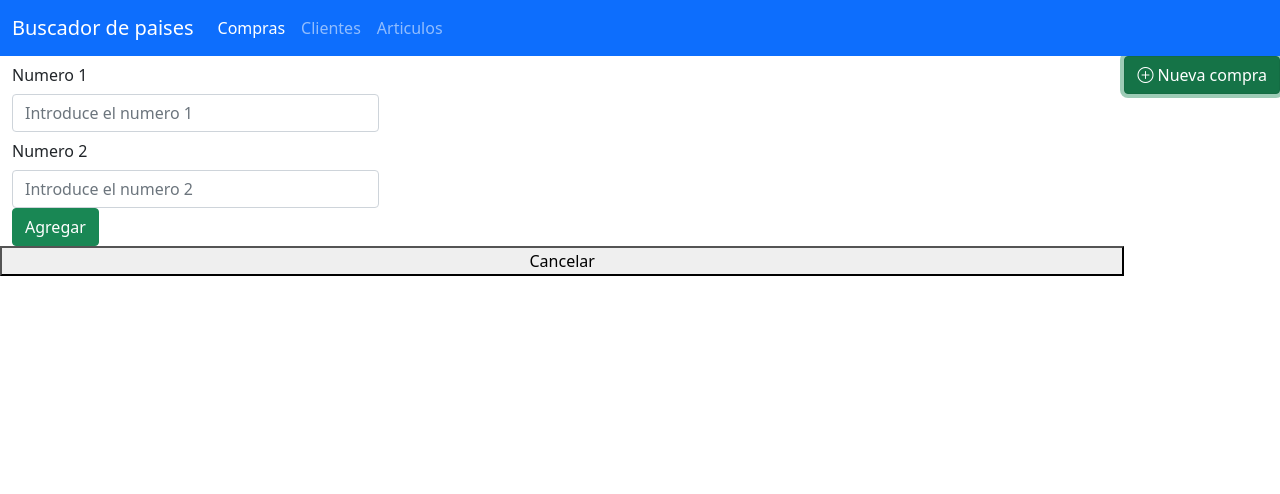
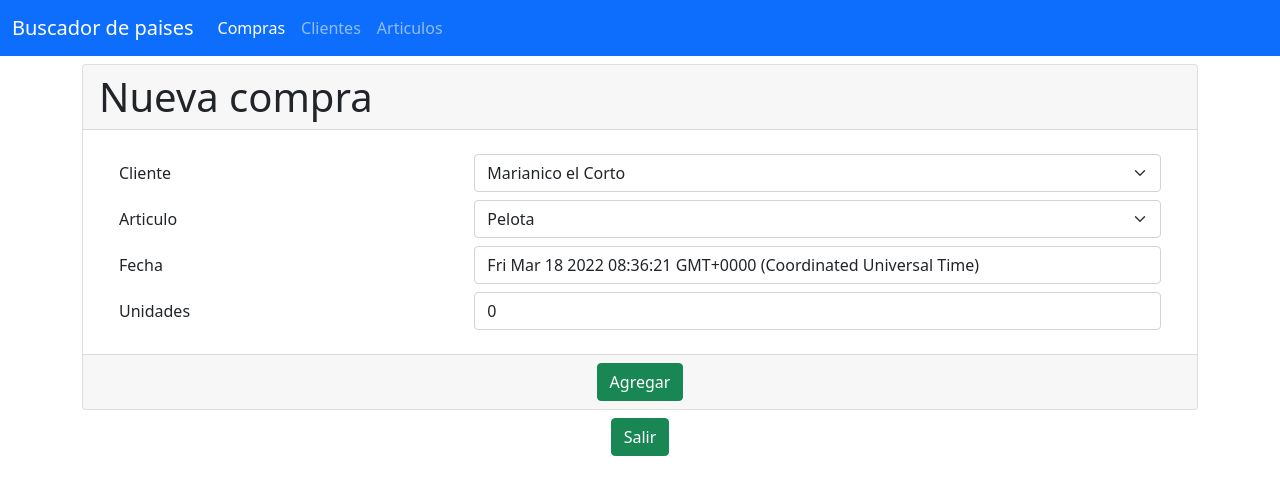
Before and after one commit to pelayogaral/tienda-app, an Angular app: page / in a window 1280 px wide. Both pictures are taken after a click on the button "Nueva compra". Shown: the top 494 px of the page. Built offline with nearby package versions, Linux system fonts and the light colour scheme.

Commit message:
Cambios a compras

```diff
--- /dev/null
+++ b/src/app/service/compras.service.ts
@@ -0,0 +1,106 @@
+import { Injectable } from '@angular/core';
+import { Articulo } from '../tienda/interfaces/articulo.interface';
+import { Cliente } from '../tienda/interfaces/cliente.interface';
+import { Compra } from '../tienda/interfaces/compra.interface';
+
+@Injectable({
+  providedIn: 'root'
+})
+export class ComprasService {
+  private _clientes: Cliente[] = [
+    {
+      codCliente: 1001,
+      nombre: 'Marianico el Corto',
+      empresa: 'No te rías que es peor',
+      puesto: 'Humorista',
+      cp: 33900,
+      provincia: 'Zaragoza',
+      telefono: 6543217,
+      fechaNacimiento: new Date()
+    },
+    {
+      codCliente: 1001,
+      nombre: 'Elena Nito del Bosque',
+      empresa: 'Construcciones el Enanito',
+      puesto: 'Carpintero',
+      cp: 33400,
+      provincia: 'Madrid',
+      telefono: 6525677,
+      fechaNacimiento: new Date()
+    },
+    {
+      codCliente: 1001,
+      nombre: 'Perico Los Palotes',
+      empresa: 'Empresa de Perico',
+      puesto: 'Carnicero',
+      cp: 32400,
+      provincia: 'Asturias',
+      telefono: 6983217,
+      fechaNacimiento: new Date()
+    }
+  ];
+  private _articulos:Articulo[]=[
+    {
+      codArticulo:123,
+      nombre:"Pelota",
+      descripcion:"De playa",
+      precioPorUnidad:3.24,
+      stock:50,
+      stockSeguridad:20,
+      imagen:"https://www.soyvisual.org/sites/default/files/styles/twitter_card/public/images/photos/pla_0008.jpg?itok=GgKrJK8c"
+    },
+    {
+      codArticulo:124,
+      nombre:"Camión",
+      descripcion:"Grande y pesado",
+      precioPorUnidad:15000,
+      stock:10,
+      stockSeguridad:4,
+      imagen:"https://live.staticflickr.com/65535/50257639601_0013374d38_b.jpg"
+    },
+    {
+      codArticulo:125,
+      nombre:"Ordenador",
+      descripcion:"Dell 3 Ghz Intel i-7",
+      precioPorUnidad:500.89,
+      stock:30,
+      stockSeguridad:12,
+      imagen:"https://m.media-amazon.com/images/I/311P5DZyq1L._AC_.jpg"
+    },
+  ];
+  private _compras:Compra[]=[
+    {
+      cliente:this._clientes[0],
+      articulo:this._articulos[0],
+      fecha: new Date(),
+      unidades:10
+    },
+    {
+      cliente:this._clientes[1],
+      articulo:this._articulos[1],
+      fecha: new Date(),
+      unidades:7
+    },{
+      cliente:this._clientes[2],
+      articulo:this._articulos[2],
+      fecha: new Date(),
+      unidades:22
+    },
+  ];
+  get compras():Compra[]{
+    return[...this._compras]; //Operador de split
+  }
+  get clientes():Cliente[]{
+    return[...this._clientes]; //Operador de split
+  }
+  get articulos():Articulo[]{
+    return[...this._articulos]; //Operador de split
+  }
+  agregarCompra(compra:Compra){
+    this._compras.push(compra);
+  }
+  eliminarCompra(index:number){
+    this._compras.splice(index, 1);
+  }
+  constructor() { }
+}
--- a/src/app/tienda/compras/compras.component.html
+++ b/src/app/tienda/compras/compras.component.html
@@ -1,8 +1,8 @@
-
-<div style="float:right;">
-<button class="btn btn-success" (click)="crearVista()"><i class="bi bi-plus-circle" ></i> Nueva compra</button>
-</div>
+<div class="container mt-2">
 <div id="tabla" *ngIf="(!editar && !crear && !ver)">
+  <div style="float:right;">
+    <button class="btn btn-success" (click)="crearVista()"><i class="bi bi-plus-circle" ></i> Nueva compra</button>
+    </div>
 <table  class="table table-hover">
   <thead>
     <tr>
@@ -15,10 +15,10 @@
     </tr>
   </thead>
   <tbody>
-    <tr *ngFor="let item of compras;let i=index">
+    <tr *ngFor="let item of comprasService;let i=index">
       <td>{{i+1}}</td>
-      <td>{{item.cliente}}</td>
-      <td>{{item.articulo}}</td>
+      <td>{{item.cliente.nombre}}</td>
+      <td>{{item.articulo.nombre}}</td>
       <td>{{item.fecha | date: 'dd/MM/yyyy'}}</td>
       <td>{{item.unidades}}</td>
       <td>
@@ -34,20 +34,14 @@
 </div>
 <div id="crear" *ngIf="(!editar && crear && !ver)">
   <div class="form-group row">
-    <form (ngSubmit)="agregarCompra()">
-    <label class="col-sm-2 col-form-label" for="numero1">Numero 1</label>
-    <div class="col-sm-4">
-    <input class="form-control"type="number" name="numero1" placeholder="Introduce el numero 1" [(ngModel)]="nuevo.cliente">
-    </div>
-    <label class="col-sm-2 col-form-label" for="numero2">Numero 2</label>
-    <div class="col-sm-4">
-    <input class="col-4" type="number" name="numero2" placeholder="Introduce el numero 2" class="form-control" [(ngModel)]="nuevo.articulo">
-    </div>
-    <button type="submit" class="btn btn-success" (click)="salir()">Agregar</button>
-    </form>
-    <button type="button" (click)="salir()">Cancelar</button>
+<app-crear-compra>
+
+</app-crear-compra>
+
 </div>
-
+<div class="text-center">
+  <button class="btn btn-success" (click)="salir()">Salir</button>
+</div>
 </div>
 <div id="editar" *ngIf="(editar && !crear && !ver)">
 
@@ -55,3 +49,4 @@
 <div id="ver" *ngIf="(!editar && !crear && ver)">
 
 </div>
+</div>
--- a/src/app/tienda/compras/compras.component.ts
+++ b/src/app/tienda/compras/compras.component.ts
@@ -1,5 +1,6 @@
-import { Component, OnInit } from '@angular/core';
-import { Compra } from "../interfaces/compra.interface";
+import { Component, Input, OnInit } from '@angular/core';
+import { ComprasService } from 'src/app/service/compras.service';
+import {Router} from '@angular/router';
 @Component({
   selector: 'app-compras',
   templateUrl: './compras.component.html',
@@ -8,41 +9,46 @@ import { Compra } from "../interfaces/compra.interface";
 })
 export class ComprasComponent implements OnInit {
 
-  compras:Compra[]=[
-    {
-      cliente:'Pelayo',
-      articulo:'Pelota',
-      fecha: new Date(),
-      unidades:10
-    },
-    {
-      cliente:'Pablo',
-      articulo:'Camion',
-      fecha: new Date(),
-      unidades:7
-    },{
-      cliente:'Rafael',
-      articulo:'Ordenador',
-      fecha: new Date(),
-      unidades:22
-    },
-  ];
-  nuevo:Compra={
-      cliente:'',
-      articulo:'',
-      fecha: new Date(),
-      unidades:0
-  };
+
+  // @Input() compras:Compra[]=[];
+  // nCliente:Cliente=
+  //   {codCliente: 0,
+  //     nombre: '',
+  //     empresa: '',
+  //     puesto: '',
+  //     cp: 0,
+  //     provincia: '',
+  //     telefono: 0,
+  //     fechaNacimiento: new Date()
+  //   }
+  // ;
+  // nArticulo:Articulo=
+  //     {
+  //       codArticulo:0,
+  //       nombre:"",
+  //       descripcion:"",
+  //       precioPorUnidad:0,
+  //       stock:0,
+  //       stockSeguridad:0,
+  //       imagen:""
+  //     };
+  // nuevo:Compra=
+  // {
+  //     cliente:this.nCliente,
+  //     articulo:this.nArticulo,
+  //     fecha: new Date(),
+  //     unidades:0
+  // };
   editar:boolean=false;
   crear:boolean=false;
   ver:boolean=false;
-  constructor() { }
+  constructor(private compraSerivicio:ComprasService, private route:Router) { }
 
   ngOnInit(): void {
   }
   borrarCompra(index:number): void
   {
-    this.compras.splice(index, 1);
+    this.compraSerivicio.eliminarCompra(index);
   }
   crearVista():void
   {
@@ -55,8 +61,15 @@ export class ComprasComponent implements OnInit {
     this.crear = false;
     this.editar = false;
     this.ver = false;
+    this.route.navigate(['/clientes']);
   }
-  agregarCompra():void{
-
+  get comprasService(){
+    return this.compraSerivicio.compras;
+  }
+  get clientesService(){
+    return this.compraSerivicio.clientes;
+  }
+  get articulosService(){
+    return this.compraSerivicio.articulos;
   }
 }
--- /dev/null
+++ b/src/app/tienda/compras/crear-compra/crear-compra.component.html
@@ -0,0 +1,38 @@
+<form (ngSubmit)="agregarCompra()">
+  <div class="card mb-2">
+    <h1 class="card-header">Nueva compra</h1>
+    <div class="card-body">
+      <div class="row m-2">
+  <label class="col-sm-4 col-form-label" for="numero1">Cliente</label>
+    <div class="col-sm-8">
+      <select class="form-select" id="cliente">
+        <option name="cliente" *ngFor="let item of clientesService;let i=index" value="{{i}}">{{item.nombre}}</option>
+      </select>
+    </div>
+  </div>
+  <div class="row m-2">
+    <label class="col-sm-4 col-form-label" for="numero2">Articulo</label>
+    <div class="col-sm-8">
+      <select class="form-select" id="articulo">
+        <option name="articulo" *ngFor="let item of articulosService;let i=index" value="{{i}}">{{item.nombre}}</option>
+      </select>
+    </div>
+  </div>
+  <div class="row m-2">
+    <label class="col-sm-4 col-form-label" for="numero2">Fecha</label>
+    <div class="col-sm-8">
+      <input type="text" class="form-control" name="fecha" placeholder="Fecha" [(ngModel)]="nuevo.fecha">
+    </div>
+  </div>
+  <div class="row m-2">
+    <label class="col-sm-4 col-form-label" for="numero2">Unidades</label>
+    <div class="col-sm-8">
+      <input type="number" class="form-control" name="unidades" placeholder="Unidades"  [(ngModel)]="nuevo.unidades">
+    </div>
+  </div>
+</div>
+  <div class="card-footer text-center">
+    <button type="submit" class="btn btn-success">Agregar</button>
+  </div>
+  </div>
+  </form>
--- /dev/null
+++ b/src/app/tienda/compras/crear-compra/crear-compra.component.ts
@@ -0,0 +1,38 @@
+import { Component, Input, OnInit } from '@angular/core';
+import { ComprasService } from 'src/app/service/compras.service';
+import { Compra } from '../../interfaces/compra.interface';
+
+@Component({
+  selector: 'app-crear-compra',
+  templateUrl: './crear-compra.component.html',
+})
+export class CrearCompraComponent implements OnInit {
+
+  constructor(private compraServicio:ComprasService) { }
+  @Input() compras:Compra[]=[];
+  nuevo:Compra={
+    cliente: this.compraServicio.clientes[0],
+    articulo: this.compraServicio.articulos[0],
+    fecha: new Date(),
+    unidades:0
+  };
+  get clientesService(){
+    return this.compraServicio.clientes;
+  }
+  get articulosService(){
+    return this.compraServicio.articulos;
+  }
+  ngOnInit(): void {
+  }
+  agregarCompra():void
+  {
+    let valCliente = (<HTMLSelectElement>document.getElementById('cliente')).value;
+    console.log(valCliente);
+    let valArticulo = (<HTMLSelectElement>document.getElementById('articulo')).value;
+    console.log(valArticulo);
+    this.nuevo.cliente = this.compraServicio.clientes[Number(valCliente)];
+    this.nuevo.articulo = this.compraServicio.articulos[Number(valArticulo)];
+    this.compraServicio.agregarCompra(this.nuevo);
+  }
+
+}
--- /dev/null
+++ b/src/app/tienda/compras/editar-compra/editar-compra.component.html
@@ -0,0 +1 @@
+<p>editar-compra works!</p>
--- /dev/null
+++ b/src/app/tienda/compras/editar-compra/editar-compra.component.ts
@@ -0,0 +1,16 @@
+import { Component, OnInit } from '@angular/core';
+
+@Component({
+  selector: 'app-editar-compra',
+  templateUrl: './editar-compra.component.html',
+  styles: [
+  ]
+})
+export class EditarCompraComponent implements OnInit {
+
+  constructor() { }
+
+  ngOnInit(): void {
+  }
+
+}
--- /dev/null
+++ b/src/app/tienda/compras/ver-compra/ver-compra.component.html
@@ -0,0 +1 @@
+<p>ver-compra works!</p>
--- /dev/null
+++ b/src/app/tienda/compras/ver-compra/ver-compra.component.ts
@@ -0,0 +1,16 @@
+import { Component, OnInit } from '@angular/core';
+
+@Component({
+  selector: 'app-ver-compra',
+  templateUrl: './ver-compra.component.html',
+  styles: [
+  ]
+})
+export class VerCompraComponent implements OnInit {
+
+  constructor() { }
+
+  ngOnInit(): void {
+  }
+
+}
```
Also changed, not shown: src/app/tienda/interfaces/compra.interface.ts (+5 -2 lines), src/app/tienda/tienda.module.ts (+11 -2 lines), 1 other file (tests, documents, lock files or other folders).
